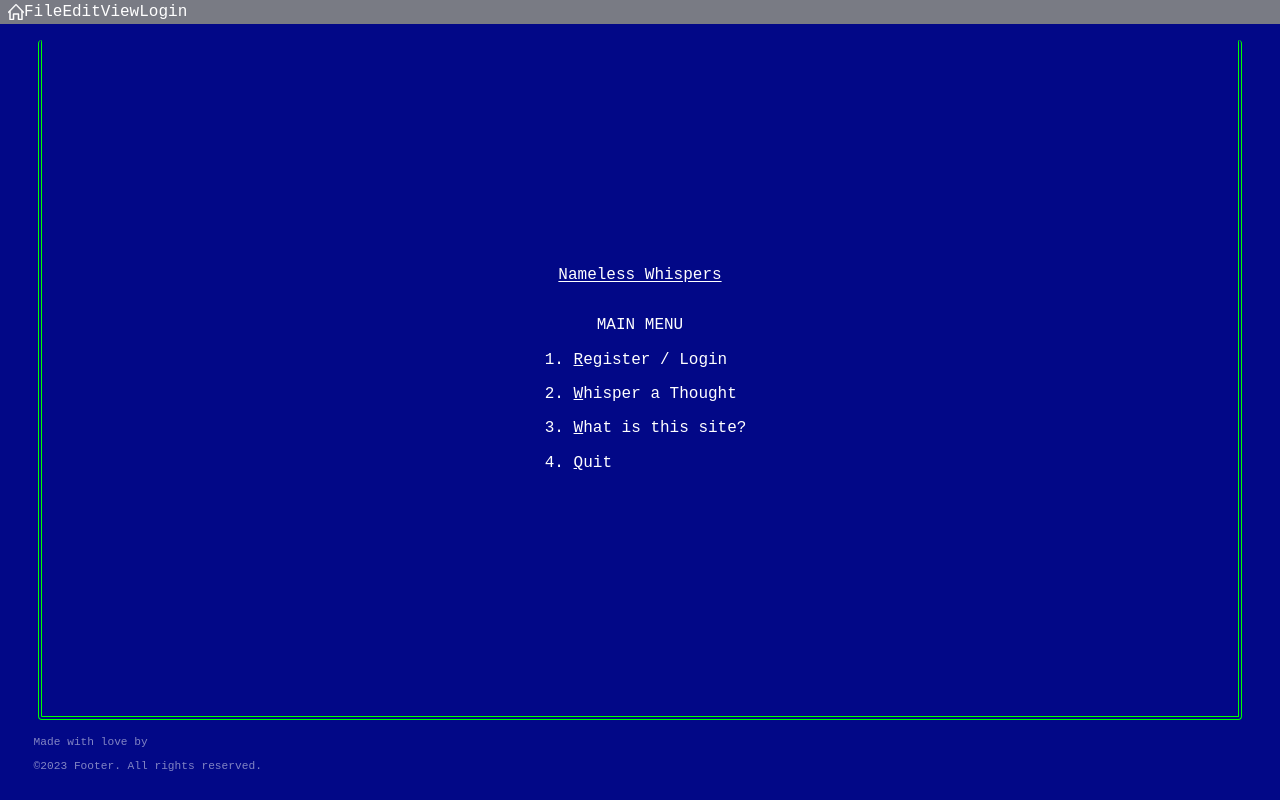
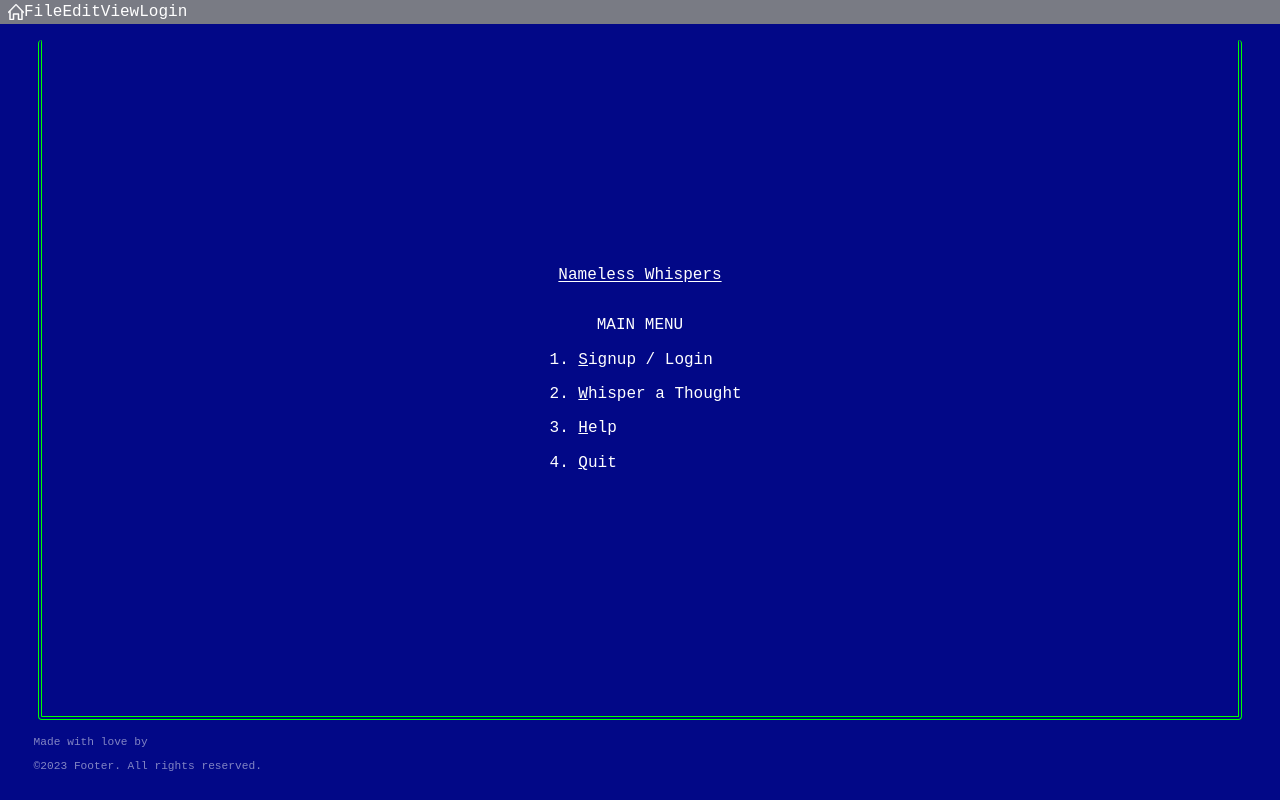
Before and after one commit to thecowsays/nameless-whispers, a React (Vite) app: page / in a window 1280 px wide. Built offline with nearby package versions, Linux system fonts and the light colour scheme; a web font is replaced by a local one.

Commit message:
updated menu texts

```diff
--- a/src/pages/Homepage/Homepage.jsx
+++ b/src/pages/Homepage/Homepage.jsx
@@ -12,10 +12,11 @@ const Homepage = () => {
           <div className={HomepageCSS.mainWrapper}>
             <p className={HomepageCSS.title}>Main Menu</p>
             <ol>
-              <li>Register / Login</li>
+              {/* Future Feature: Have item 1 change to 'Logout' using Auth */}
+              <li>Signup / Login</li>
               <li>Whisper a Thought</li>
               {/* <li>Listen to Others</li> */}
-              <li>What is this site?</li>
+              <li>Help</li>
               <li>Quit</li>
             </ol>
           </div>
```
